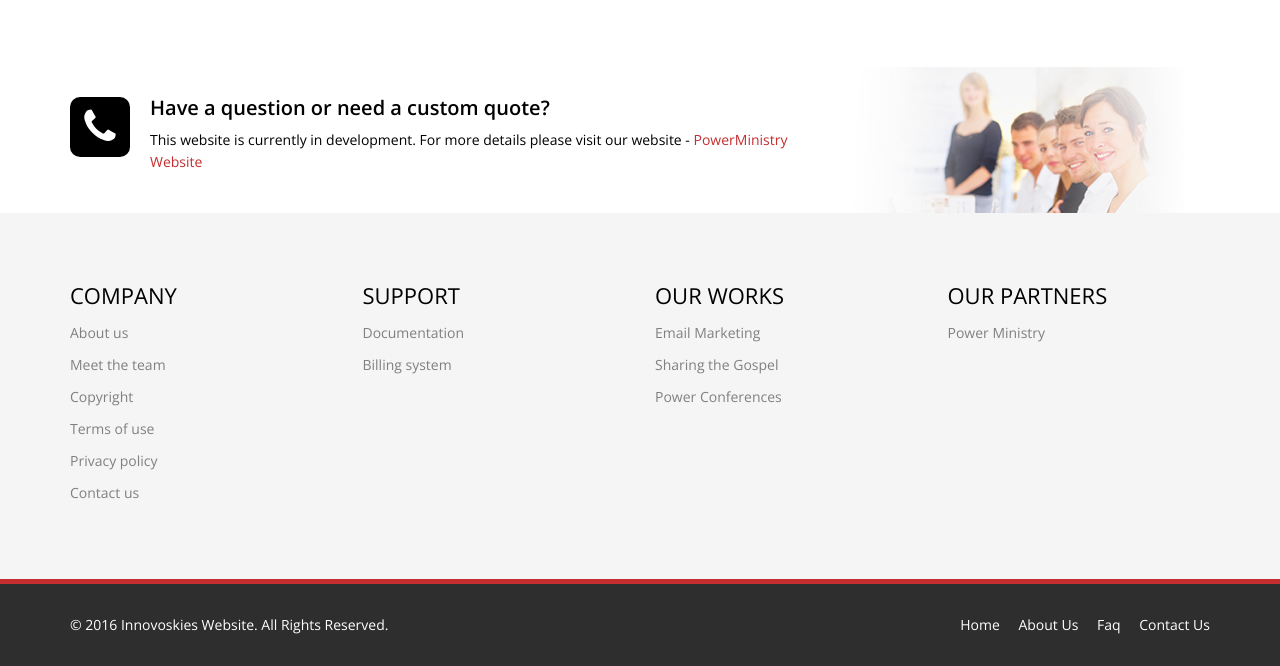
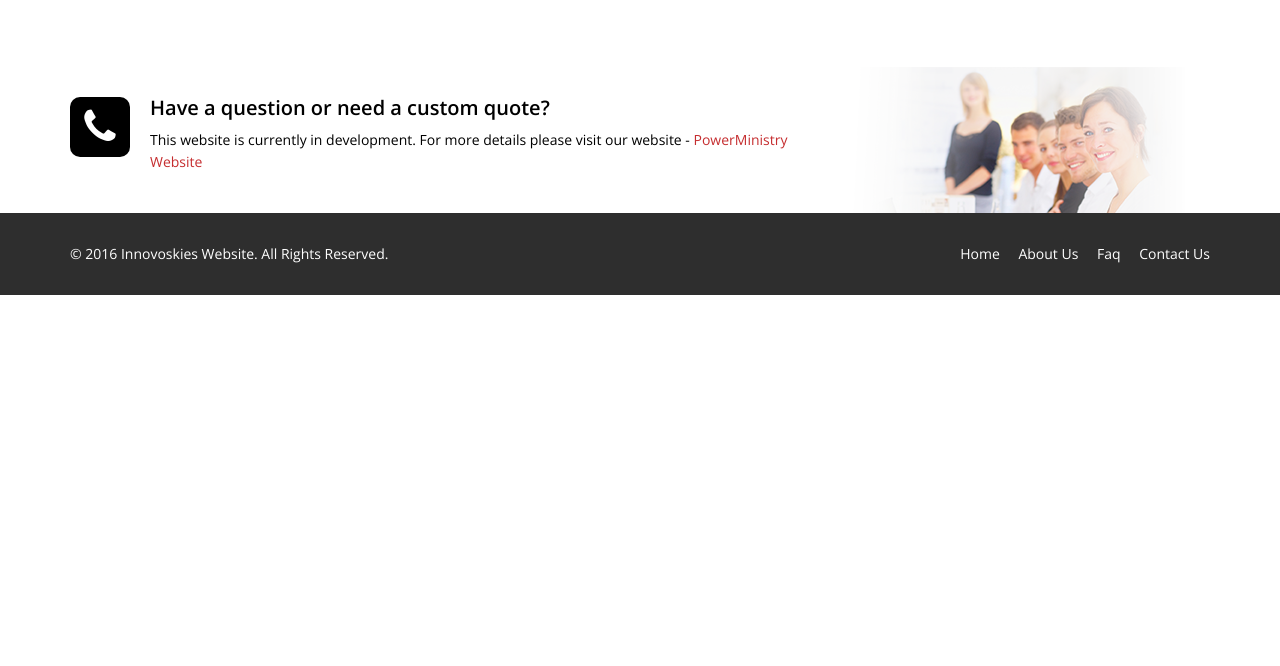
Before and after one commit to avj2352/instituteofchristianleadership, a plain HTML site: page index.html in a window 1280 px wide. Shown: the part 2560-3226 px from the top of the page. After the commit the page ends 2855 px from the top, so only its background shows below. Drawn offline with nearby package versions, Linux system fonts and the light colour scheme.

Commit message:
changed static content

```diff
--- a/index.html
+++ b/index.html
@@ -382,58 +382,7 @@
                 </div>
             </div>
         </div><!--/.container-->
-    </section><!--/#conatcat-info-->
-
-    <section id="bottom">
-        <div class="container wow fadeInDown" data-wow-duration="1000ms" data-wow-delay="600ms">
-            <div class="row">
-                <div class="col-md-3 col-sm-6">
-                    <div class="widget">
-                        <h3>Company</h3>
-                        <ul>
-                            <li><a href="#">About us</a></li>
-                            <li><a href="#">Meet the team</a></li>
-                            <li><a href="#">Copyright</a></li>
-                            <li><a href="#">Terms of use</a></li>
-                            <li><a href="#">Privacy policy</a></li>
-                            <li><a href="#">Contact us</a></li>
-                        </ul>
-                    </div>
-                </div><!--/.col-md-3-->
-
-                <div class="col-md-3 col-sm-6">
-                    <div class="widget">
-                        <h3>Support</h3>
-                        <ul>
-                            <li><a href="#">Documentation</a></li>
-                            <li><a href="#">Billing system</a></li>
-                        </ul>
-                    </div>
-                </div><!--/.col-md-3-->
-
-                <div class="col-md-3 col-sm-6">
-                    <div class="widget">
-                        <h3>Our Works</h3>
-                        <ul>
-                            <li><a href="#">Email Marketing</a></li>
-                            <li><a href="#">Sharing the Gospel</a></li>
-                            <li><a href="#">Power Conferences</a></li>
-                        </ul>
-                    </div>
-                </div><!--/.col-md-3-->
-
-                <div class="col-md-3 col-sm-6">
-                    <div class="widget">
-                        <h3>Our Partners</h3>
-                        <ul>
-                            <li><a href="http://www.powerministry.info" target="_blank">Power Ministry</a></li>
-                        </ul>
-                    </div>
-                </div><!--/.col-md-3-->
-            </div>
-        </div>
-    </section><!--/#bottom-->
-
+    </section><!--/#contact-info-->
     <footer id="footer" class="midnight-blue">
         <div class="container">
             <div class="row">
```
